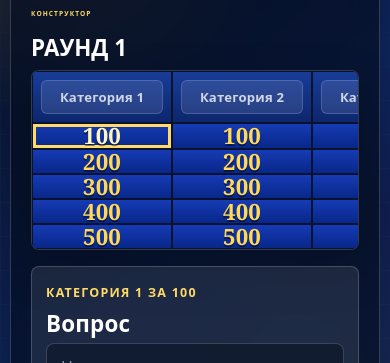
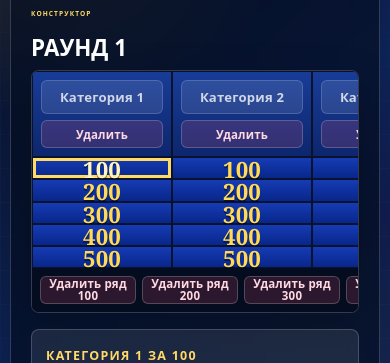
Before and after one commit to t-gladkaya/jeopardy-app, a React (Vite) app: page /admin/create in a window 390 px wide. Shown: the part 206-569 px from the top of the page. Built offline with nearby package versions, Linux system fonts and the light colour scheme; no server answers; the database is empty.

Commit message:
feat: ability to adjust constructor

```diff
--- a/src/App.css
+++ b/src/App.css
@@ -434,7 +434,7 @@
   height: 100%;
   overflow: hidden;
   display: grid;
-  grid-template-rows: auto minmax(0, 1fr);
+  grid-template-rows: auto minmax(0, 1fr) auto;
   border: 1px solid rgba(255, 255, 255, 0.18);
   border-radius: 8px;
   background: #071026;
@@ -443,7 +443,7 @@
 
 .levels-grid {
   min-height: 0;
-  grid-template-rows: repeat(5, minmax(0, 1fr));
+  grid-template-rows: repeat(var(--level-count, 5), minmax(0, 1fr));
 }
 
 .level-tile {
@@ -453,11 +453,12 @@
 .category-row,
 .levels-grid {
   display: grid;
-  grid-template-columns: repeat(5, minmax(140px, 1fr));
+  grid-template-columns: repeat(var(--category-count, 5), minmax(140px, 1fr));
 }
 
 .category-input {
   display: grid;
+  gap: 6px;
   min-width: 0;
   padding: 8px;
   border: 1px solid rgba(9, 17, 40, 0.95);
@@ -494,6 +495,43 @@
 .category-input input:focus {
   border-color: rgba(255, 218, 102, 0.85);
   outline: none;
+}
+
+.builder-remove-button {
+  min-width: 0;
+  min-height: 28px;
+  padding: 0 8px;
+  border: 1px solid rgba(255, 255, 255, 0.2);
+  border-radius: 6px;
+  color: #ffd9e1;
+  background: rgba(255, 86, 119, 0.16);
+  font: inherit;
+  font-size: 0.72rem;
+  font-weight: 900;
+  line-height: 1;
+  cursor: pointer;
+}
+
+.builder-remove-button:hover,
+.builder-remove-button:focus-visible {
+  border-color: rgba(255, 143, 165, 0.8);
+  outline: none;
+  color: #ffffff;
+  background: rgba(255, 86, 119, 0.26);
+}
+
+.builder-remove-button:disabled {
+  cursor: not-allowed;
+  opacity: 0.38;
+}
+
+.level-remove-row {
+  display: grid;
+  grid-template-columns: repeat(var(--level-count, 5), minmax(96px, 1fr));
+  gap: 6px;
+  padding: 8px;
+  overflow-x: auto;
+  background: rgba(5, 13, 31, 0.72);
 }
 
 .level-tile {
@@ -971,12 +1009,12 @@
 .play-category-row,
 .play-levels-grid {
   display: grid;
-  grid-template-columns: repeat(5, minmax(0, 1fr));
+  grid-template-columns: repeat(var(--category-count, 5), minmax(0, 1fr));
 }
 
 .play-levels-grid {
   min-height: 0;
-  grid-template-rows: repeat(5, minmax(0, 1fr));
+  grid-template-rows: repeat(var(--level-count, 5), minmax(0, 1fr));
 }
 
 .play-category,
@@ -1336,7 +1374,7 @@
 
   .category-row,
   .levels-grid {
-    min-width: 640px;
+    min-width: max(100%, calc(var(--category-count, 5) * 128px));
   }
 
   .round-header {
--- a/src/assets/components/pages/CreateGamePage.tsx
+++ b/src/assets/components/pages/CreateGamePage.tsx
@@ -1,5 +1,5 @@
 import { useEffect, useMemo, useState } from 'react'
-import type { ChangeEvent } from 'react'
+import type { CSSProperties, ChangeEvent } from 'react'
 import { Link, useNavigate, useParams } from 'react-router-dom'
 import {
   CLUE_LEVELS,
@@ -23,6 +23,7 @@ function CreateGamePage() {
   const [title, setTitle] = useState('Раунд')
   const [categories, setCategories] = useState(createDefaultCategories)
   const [clues, setClues] = useState<Record<string, ClueDraft>>({})
+  const [clueLevels, setClueLevels] = useState<ClueLevel[]>(CLUE_LEVELS)
   const [selectedCategoryIndex, setSelectedCategoryIndex] = useState(0)
   const [selectedLevel, setSelectedLevel] = useState<ClueLevel>(100)
   const [isLoading, setIsLoading] = useState(true)
@@ -39,8 +40,12 @@ function CreateGamePage() {
   const filledCluesCount = Object.values(clues).filter(isClueFilled).length
   const draftSummary =
     filledCluesCount > 0
-      ? `Заполнено вопросов: ${filledCluesCount} из ${categories.length * CLUE_LEVELS.length}`
+      ? `Заполнено вопросов: ${filledCluesCount} из ${categories.length * clueLevels.length}`
       : 'Содержимое пока не заполнено'
+  const boardGridStyle = {
+    '--category-count': categories.length,
+    '--level-count': clueLevels.length,
+  } as CSSProperties
 
   useEffect(() => {
     const loadDraft = async () => {
@@ -53,6 +58,7 @@ function CreateGamePage() {
           setTitle(await getNextDraftTitle())
           setCategories(createDefaultCategories())
           setClues({})
+          setClueLevels(CLUE_LEVELS)
           setSelectedCategoryIndex(0)
           setSelectedLevel(100)
           return
@@ -69,8 +75,9 @@ function CreateGamePage() {
         setTitle(savedDraft.title)
         setCategories(savedDraft.categories)
         setClues(savedDraft.clues)
+        setClueLevels(savedDraft.levels)
         setSelectedCategoryIndex(0)
-        setSelectedLevel(100)
+        setSelectedLevel(savedDraft.levels[0] ?? 100)
       } catch (error) {
         setPageError(error instanceof Error ? error.message : 'Не удалось загрузить драфт.')
       } finally {
@@ -89,6 +96,58 @@ function CreateGamePage() {
     setCategories((currentCategories) =>
       currentCategories.map((category, index) => (index === categoryIndex ? value : category)),
     )
+  }
+
+  const handleRemoveCategory = (removedCategoryIndex: number) => {
+    if (categories.length <= 1) {
+      return
+    }
+
+    const nextCategoryIndex = Math.min(removedCategoryIndex, categories.length - 2)
+
+    setCategories((currentCategories) =>
+      currentCategories.filter((_, categoryIndex) => categoryIndex !== removedCategoryIndex),
+    )
+    setClues((currentClues) =>
+      Object.entries(currentClues).reduce<Record<string, ClueDraft>>((nextClues, [key, clue]) => {
+        const [categoryIndexValue, levelValue] = key.split('-')
+        const categoryIndex = Number(categoryIndexValue)
+        const level = Number(levelValue)
+
+        if (!Number.isInteger(categoryIndex) || !Number.isInteger(level) || categoryIndex === removedCategoryIndex) {
+          return nextClues
+        }
+
+        const nextCategoryKey = categoryIndex > removedCategoryIndex ? categoryIndex - 1 : categoryIndex
+        nextClues[getClueKey(nextCategoryKey, level)] = clue
+        return nextClues
+      }, {}),
+    )
+    setSelectedCategoryIndex(nextCategoryIndex)
+  }
+
+  const handleRemoveLevel = (removedLevel: ClueLevel) => {
+    if (clueLevels.length <= 1) {
+      return
+    }
+
+    const nextLevels = clueLevels.filter((level) => level !== removedLevel)
+    const removedLevelIndex = clueLevels.indexOf(removedLevel)
+    const nextLevelIndex = Math.min(Math.max(removedLevelIndex, 0), nextLevels.length - 1)
+
+    setClueLevels(nextLevels)
+    setClues((currentClues) =>
+      Object.entries(currentClues).reduce<Record<string, ClueDraft>>((nextClues, [key, clue]) => {
+        const [, levelValue] = key.split('-')
+
+        if (Number(levelValue) !== removedLevel) {
+          nextClues[key] = clue
+        }
+
+        return nextClues
+      }, {}),
+    )
+    setSelectedLevel(nextLevels[nextLevelIndex] ?? 100)
   }
 
   const updateSelectedClue = (updates: Partial<ClueDraft>) => {
@@ -146,6 +205,7 @@ function CreateGamePage() {
         clues,
         content: draftSummary,
         id: currentDraftId,
+        levels: clueLevels,
         title,
       })
 
@@ -201,21 +261,30 @@ function CreateGamePage() {
           {!isLoading && !pageError && (
             <section className="jeopardy-builder" aria-label="Конструктор игрового поля">
               <div className="builder-board">
-                <div className="category-row">
+                <div className="category-row" style={boardGridStyle}>
                   {categories.map((category, categoryIndex) => (
-                    <label className="category-input" key={categoryIndex}>
+                    <div className="category-input" key={categoryIndex}>
                       <input
                         aria-label={getCategoryPlaceholder(categoryIndex)}
                         placeholder={getCategoryPlaceholder(categoryIndex)}
                         value={category}
                         onChange={(event) => handleCategoryChange(categoryIndex, event.target.value)}
                       />
-                    </label>
+                      <button
+                        aria-label={`Удалить ${category || getCategoryPlaceholder(categoryIndex)}`}
+                        className="builder-remove-button"
+                        disabled={categories.length <= 1}
+                        type="button"
+                        onClick={() => handleRemoveCategory(categoryIndex)}
+                      >
+                        Удалить
+                      </button>
+                    </div>
                   ))}
                 </div>
 
-                <div className="levels-grid">
-                  {CLUE_LEVELS.flatMap((level) =>
+                <div className="levels-grid" style={boardGridStyle}>
+                  {clueLevels.flatMap((level) =>
                     categories.map((_, categoryIndex) => {
                       const clueKey = getClueKey(categoryIndex, level)
                       const isSelected = selectedCategoryIndex === categoryIndex && selectedLevel === level
@@ -236,6 +305,20 @@ function CreateGamePage() {
                       )
                     }),
                   )}
+                </div>
+                <div className="level-remove-row" style={boardGridStyle}>
+                  {clueLevels.map((level) => (
+                    <button
+                      aria-label={`Удалить ряд на ${level}`}
+                      className="builder-remove-button"
+                      disabled={clueLevels.length <= 1}
+                      key={level}
+                      type="button"
+                      onClick={() => handleRemoveLevel(level)}
+                    >
+                      Удалить ряд {level}
+                    </button>
+                  ))}
                 </div>
               </div>
 
--- a/src/assets/components/pages/RoundPage.tsx
+++ b/src/assets/components/pages/RoundPage.tsx
@@ -1,7 +1,7 @@
 import { useEffect, useState } from 'react'
+import type { CSSProperties } from 'react'
 import { Link, useNavigate, useParams } from 'react-router-dom'
 import {
-  CLUE_LEVELS,
   getCategoryPlaceholder,
   getClueKey,
   getCompletedClues,
@@ -33,6 +33,12 @@ function RoundPage() {
 
   const nextRoundNumber = roundIndex + 2
   const hasNextRound = nextRoundNumber <= drafts.length
+  const boardGridStyle = draft
+    ? ({
+        '--category-count': draft.categories.length,
+        '--level-count': draft.levels.length,
+      } as CSSProperties)
+    : undefined
 
   useEffect(() => {
     const loadRound = async () => {
@@ -232,7 +238,7 @@ function RoundPage() {
         </div>
 
         <section className="play-board" aria-label="Таблица раунда">
-          <div className="play-category-row">
+          <div className="play-category-row" style={boardGridStyle}>
             {draft.categories.map((category, categoryIndex) => (
               <div className="play-category" key={categoryIndex}>
                 {category || getCategoryPlaceholder(categoryIndex)}
@@ -240,8 +246,8 @@ function RoundPage() {
             ))}
           </div>
 
-          <div className="play-levels-grid">
-            {CLUE_LEVELS.flatMap((level) =>
+          <div className="play-levels-grid" style={boardGridStyle}>
+            {draft.levels.flatMap((level) =>
               draft.categories.map((_, categoryIndex) => {
                 const clueKey = getClueKey(categoryIndex, level)
                 const isCompleted = completedClues.includes(clueKey)
--- a/src/assets/data/drafts.ts
+++ b/src/assets/data/drafts.ts
@@ -1,6 +1,6 @@
 import { supabase } from '../lib/supabase'
 
-export type ClueLevel = 100 | 200 | 300 | 400 | 500
+export type ClueLevel = number
 
 export type ClueDraft = {
   answer: string
@@ -16,6 +16,7 @@ export type GameDraft = {
   content: string
   createdAt: string
   id: string
+  levels: ClueLevel[]
   title: string
   updatedAt: string
 }
@@ -26,6 +27,7 @@ type DraftRow = {
   content: string | null
   created_at: string
   id: string
+  levels?: unknown
   title: string
   updated_at: string
 }
@@ -47,6 +49,16 @@ const requireSupabase = () => {
 
 const throwSupabaseError = (error: SupabaseError) => {
   throw new Error(error.message || 'Не удалось выполнить запрос к Supabase.')
+}
+
+const isMissingLevelsColumnError = (error?: SupabaseError | null) => {
+  return Boolean(error?.message?.toLowerCase().includes('levels') && error.message.toLowerCase().includes('column'))
+}
+
+const throwMissingLevelsColumnError = () => {
+  throw new Error(
+    'В таблице game_drafts нет колонки levels. Выполните миграцию: alter table public.game_drafts add column if not exists levels jsonb not null default \'[100,200,300,400,500]\'::jsonb;',
+  )
 }
 
 export const createDefaultCategories = () => {
@@ -72,6 +84,19 @@ export const isClueFilled = (clue?: ClueDraft) => {
 
 const isStringArray = (value: unknown) => {
   return Array.isArray(value) && value.every((item) => typeof item === 'string')
+}
+
+const isClueLevel = (value: unknown): value is ClueLevel => {
+  return typeof value === 'number' && Number.isInteger(value) && value > 0
+}
+
+const normalizeClueLevels = (value: unknown) => {
+  if (!Array.isArray(value)) {
+    return CLUE_LEVELS
+  }
+
+  const levels = value.filter(isClueLevel)
+  return levels.length > 0 ? levels : CLUE_LEVELS
 }
 
 const normalizeClue = (value: unknown): ClueDraft => {
@@ -113,15 +138,16 @@ const normalizeClues = (value: unknown) => {
 const mapDraftRow = (row: DraftRow): GameDraft => {
   const defaultCategories = createDefaultCategories()
   const categories = isStringArray(row.categories)
-    ? [...row.categories, ...defaultCategories].slice(0, CATEGORY_COUNT)
+    ? row.categories.slice(0, CATEGORY_COUNT)
     : defaultCategories
 
   return {
-    categories,
+    categories: categories.length > 0 ? categories : defaultCategories,
     clues: normalizeClues(row.clues),
     content: row.content ?? '',
     createdAt: row.created_at,
     id: row.id,
+    levels: normalizeClueLevels(row.levels),
     title: row.title,
     updatedAt: row.updated_at,
   }
@@ -131,8 +157,21 @@ export const getDrafts = async (): Promise<GameDraft[]> => {
   const client = requireSupabase()
   const { data, error } = await client
     .from('game_drafts')
-    .select('id,title,content,categories,clues,created_at,updated_at')
+    .select('id,title,content,categories,clues,levels,created_at,updated_at')
     .order('created_at', { ascending: true })
+
+  if (isMissingLevelsColumnError(error)) {
+    const { data: legacyData, error: legacyError } = await client
+      .from('game_drafts')
+      .select('id,title,content,categories,clues,created_at,updated_at')
+      .order('created_at', { ascending: true })
+
+    if (legacyError) {
+      throwSupabaseError(legacyError)
+    }
+
+    return (legacyData ?? []).map((row) => mapDraftRow(row as DraftRow))
+  }
 
   if (error) {
     throwSupabaseError(error)
@@ -145,9 +184,23 @@ export const getDraftById = async (draftId: string) => {
   const client = requireSupabase()
   const { data, error } = await client
     .from('game_drafts')
-    .select('id,title,content,categories,clues,created_at,updated_at')
+    .select('id,title,content,categories,clues,levels,created_at,updated_at')
     .eq('id', draftId)
     .maybeSingle()
+
+  if (isMissingLevelsColumnError(error)) {
+    const { data: legacyData, error: legacyError } = await client
+      .from('game_drafts')
+      .select('id,title,content,categories,clues,created_at,updated_at')
+      .eq('id', draftId)
+      .maybeSingle()
+
+    if (legacyError) {
+      throwSupabaseError(legacyError)
+    }
+
+    return legacyData ? mapDraftRow(legacyData as DraftRow) : undefined
+  }
 
   if (error) {
     throwSupabaseError(error)
@@ -172,10 +225,15 @@ export const saveDraft = async (
     clues: draft.clues ?? {},
     content: draft.content ?? '',
     id: draftId,
+    levels: draft.levels ?? CLUE_LEVELS,
     title: draft.title,
     updated_at: savedAt,
   }
   const { error } = await client.from('game_drafts').upsert(payload)
+
+  if (isMissingLevelsColumnError(error)) {
+    throwMissingLevelsColumnError()
+  }
 
   if (error) {
     throwSupabaseError(error)
@@ -188,6 +246,7 @@ export const saveDraft = async (
       content: payload.content,
       createdAt: savedAt,
       id: draftId,
+      levels: payload.levels,
       title: payload.title,
       updatedAt: savedAt,
     }
```
Also changed, not shown: 1 other file (tests, documents, lock files or other folders).
